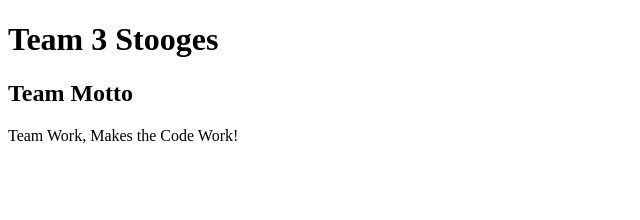
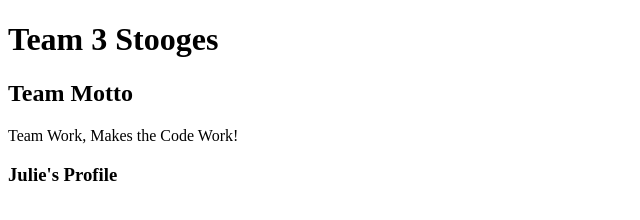
Before and after one commit to nmalcock/team3Stooges, a plain HTML site: page index.html in a window 1280 px wide. Shown: the whole page, without its empty margins (0-640 px from the left). Drawn offline with Linux system fonts and the light colour scheme.

Commit message:
julie's profile

```diff
--- a/index.html
+++ b/index.html
@@ -10,5 +10,6 @@
     <h1>Team 3 Stooges</h1>
     <h2>Team Motto</h2>
     <p>Team Work, Makes the Code Work!</p>
+    <h3>Julie's Profile</h3>
 </body>
 </html>
```
